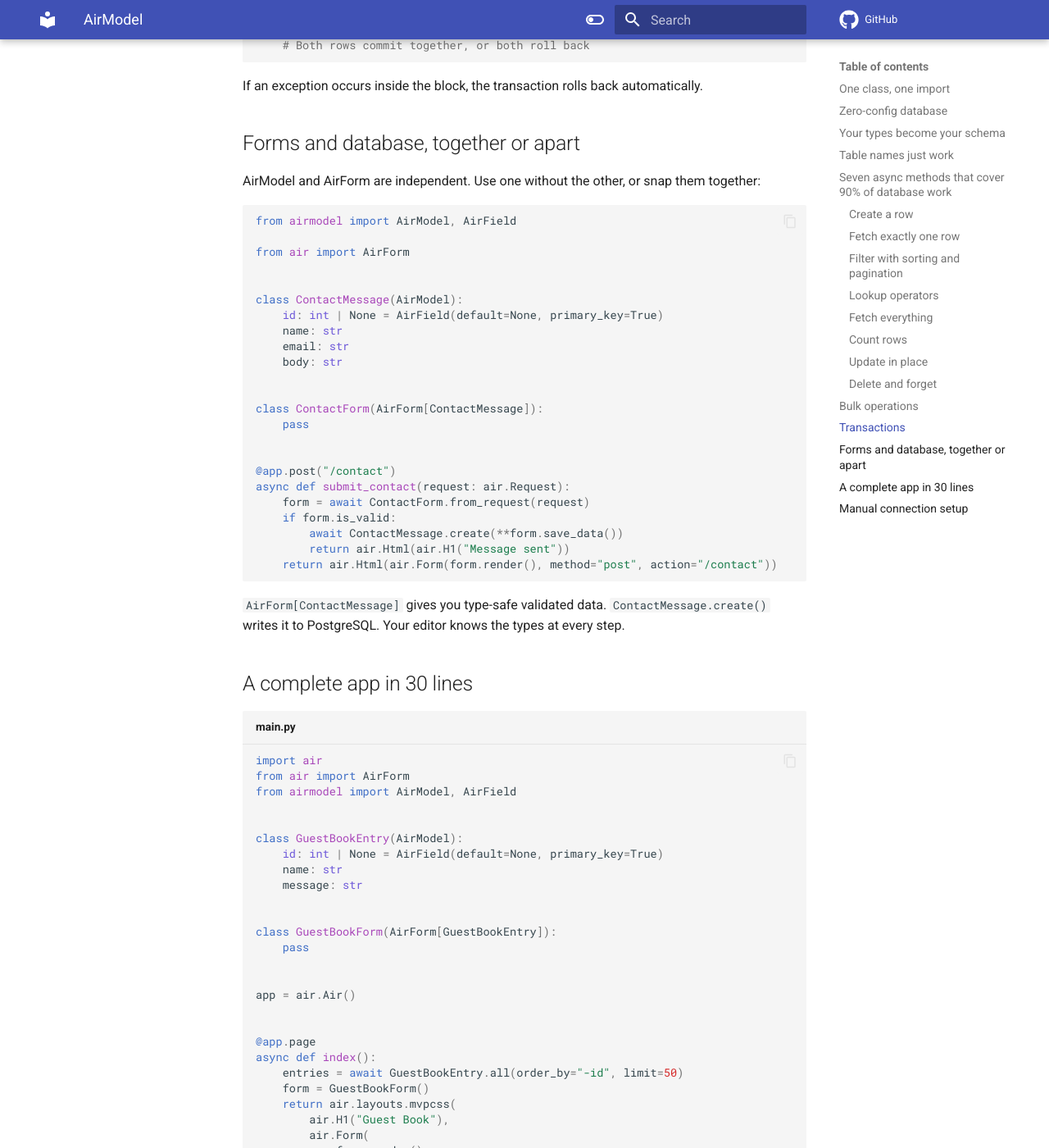
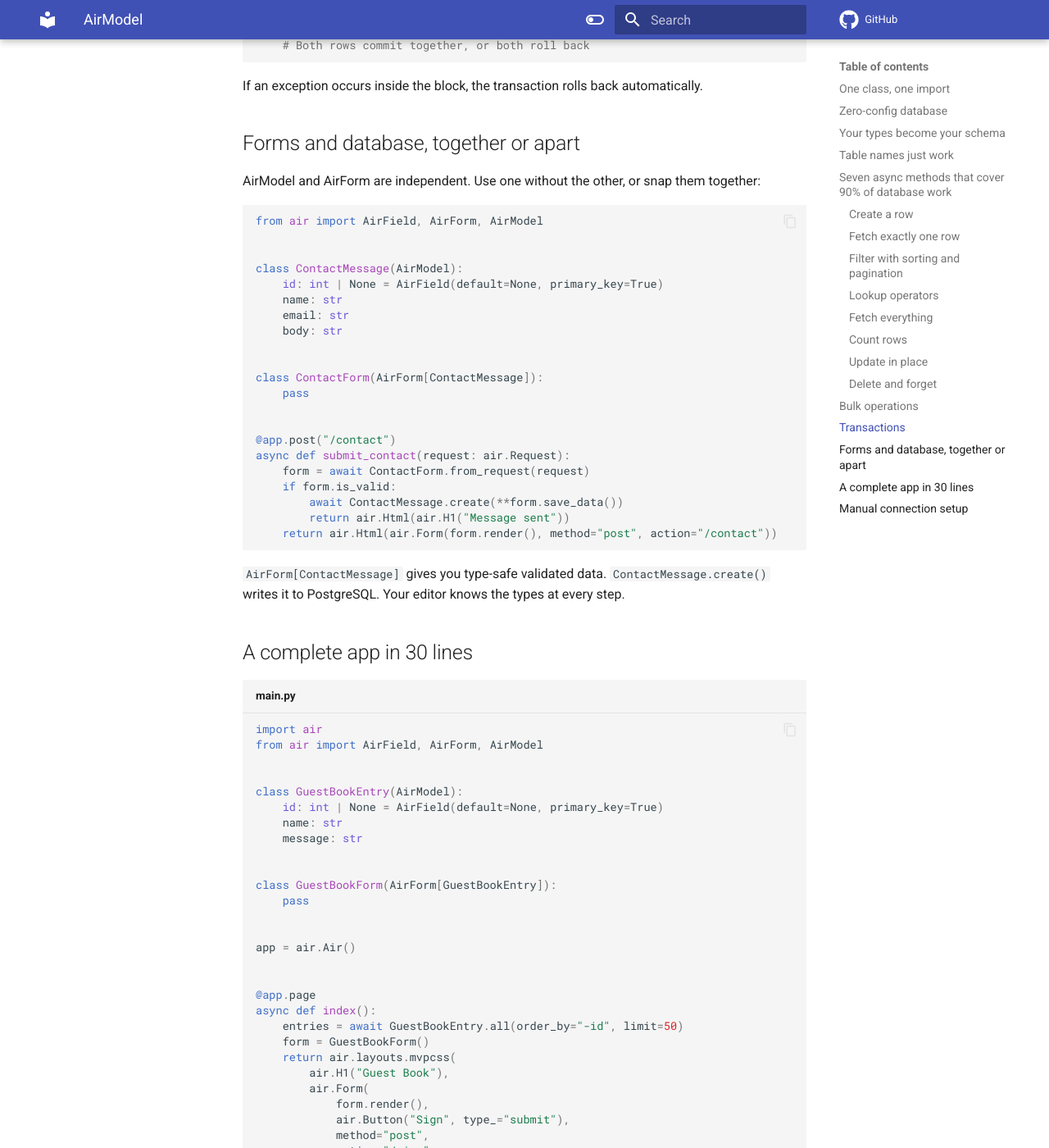
Before and after one commit to feldroy/air, an MkDocs documentation site: the page built from docs/learn/airmodel.md, in a window 1280 px wide and 1400 px high, scrolled down 5753 px. Shown: the whole window at 82% size. Built offline with MkDocs 1.6.1 and Material for MkDocs 9.7.7, drawn with Linux system fonts in a browser that asks for light colours; comment, search, counter and statistics services are not loaded; some of the changed text lies outside the part shown.

Commit message:
Update docs and AGENTS.md for the new import paths
All documentation now references air.field, air.form, and
air.model instead of the standalone airfield, airform, and
airmodel packages. The "uv add AirModel" instruction is gone
since the ORM is part of Air core now.

````diff
--- a/docs/learn/airmodel.md
+++ b/docs/learn/airmodel.md
@@ -21,7 +21,7 @@ Your Pydantic models just learned PostgreSQL.
 
 ```python title="main.py"
 import air
-from airmodel import AirModel, AirField
+from air import AirField, AirModel
 
 
 class UnicornSighting(AirModel):
@@ -45,7 +45,7 @@ That's a database-backed web app. Set `DATABASE_URL` in your environment, and Ai
 ## One class, one import
 
 ```python
-from airmodel import AirModel
+from air import AirModel
 ```
 
 One import, one base class. Define your fields with type annotations, and AirModel handles validation, serialization, and async database operations.
@@ -72,7 +72,7 @@ If `DATABASE_URL` is not set, `app.db` is `None` and no database is configured.
 from datetime import datetime
 from uuid import UUID
 
-from airmodel import AirModel, AirField
+from air import AirField, AirModel
 
 
 class BlogPost(AirModel):
@@ -245,9 +245,7 @@ If an exception occurs inside the block, the transaction rolls back automaticall
 AirModel and AirForm are independent. Use one without the other, or snap them together:
 
 ```python
-from airmodel import AirModel, AirField
-
-from air import AirForm
+from air import AirField, AirForm, AirModel
 
 
 class ContactMessage(AirModel):
@@ -276,8 +274,7 @@ async def submit_contact(request: air.Request):
 
 ```python title="main.py"
 import air
-from air import AirForm
-from airmodel import AirModel, AirField
+from air import AirField, AirForm, AirModel
 
 
 class GuestBookEntry(AirModel):
@@ -326,7 +323,7 @@ Model, form, database, HTML, validation, pagination, and two routes. Set `DATABA
 If the zero-config path doesn't work for your situation (custom pool sizes, non-standard connection strings, multiple databases), you can wire the pool yourself:
 
 ```python title="main.py"
-from airmodel import AirDB
+from air import AirDB
 
 db = AirDB()
 app = air.Air(lifespan=db.lifespan("postgresql://localhost/mydb", min_size=5, max_size=20))
````
Also changed, not shown: AGENTS.md (+4 -5 lines), CHANGELOG/0.48.0.md (+2 -2 lines), docs/learn/cookbook/forms.md (+1 -3 lines), docs/learn/forms.md (+1 -1 lines), docs/learn/quickstart.md (+1 -3 lines).
